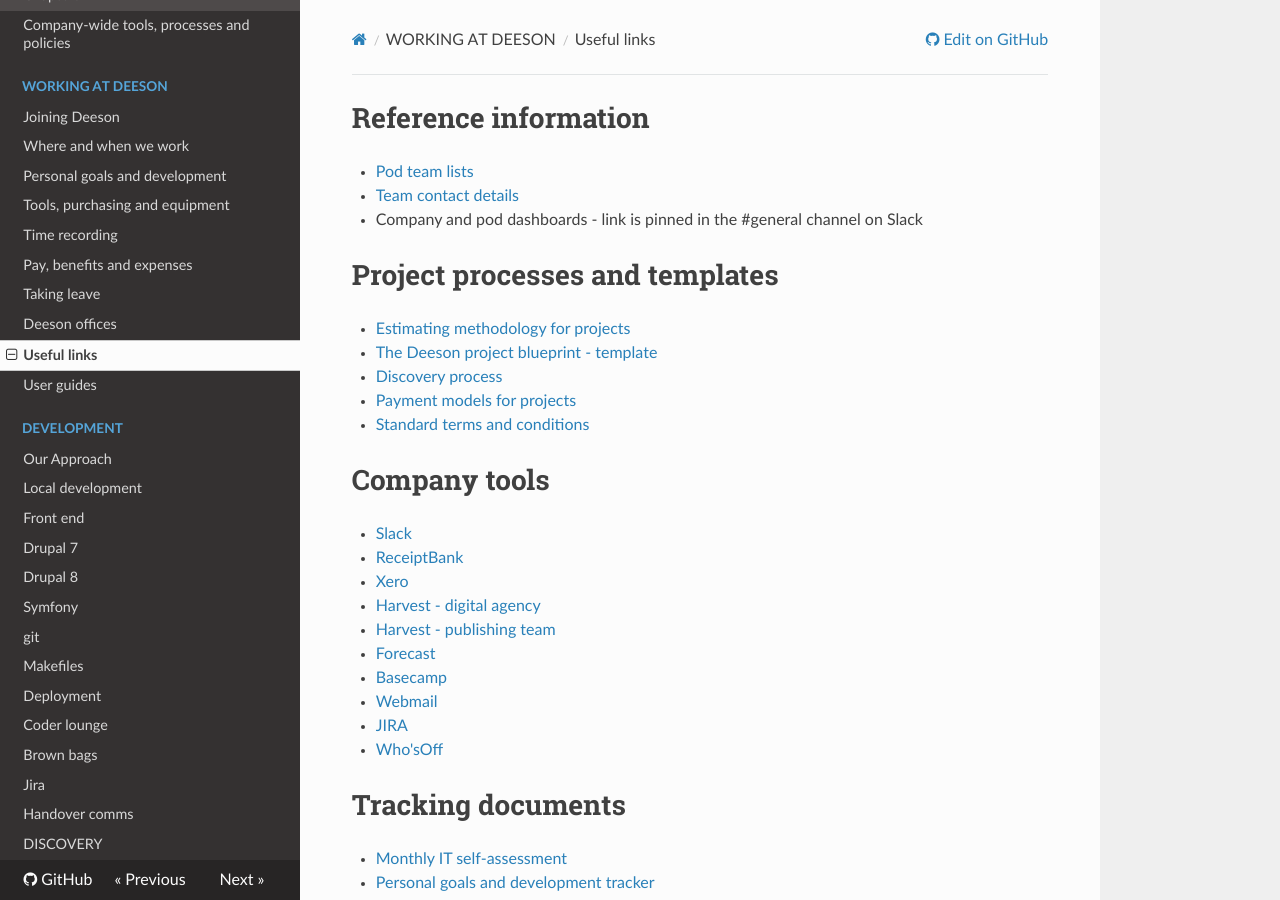
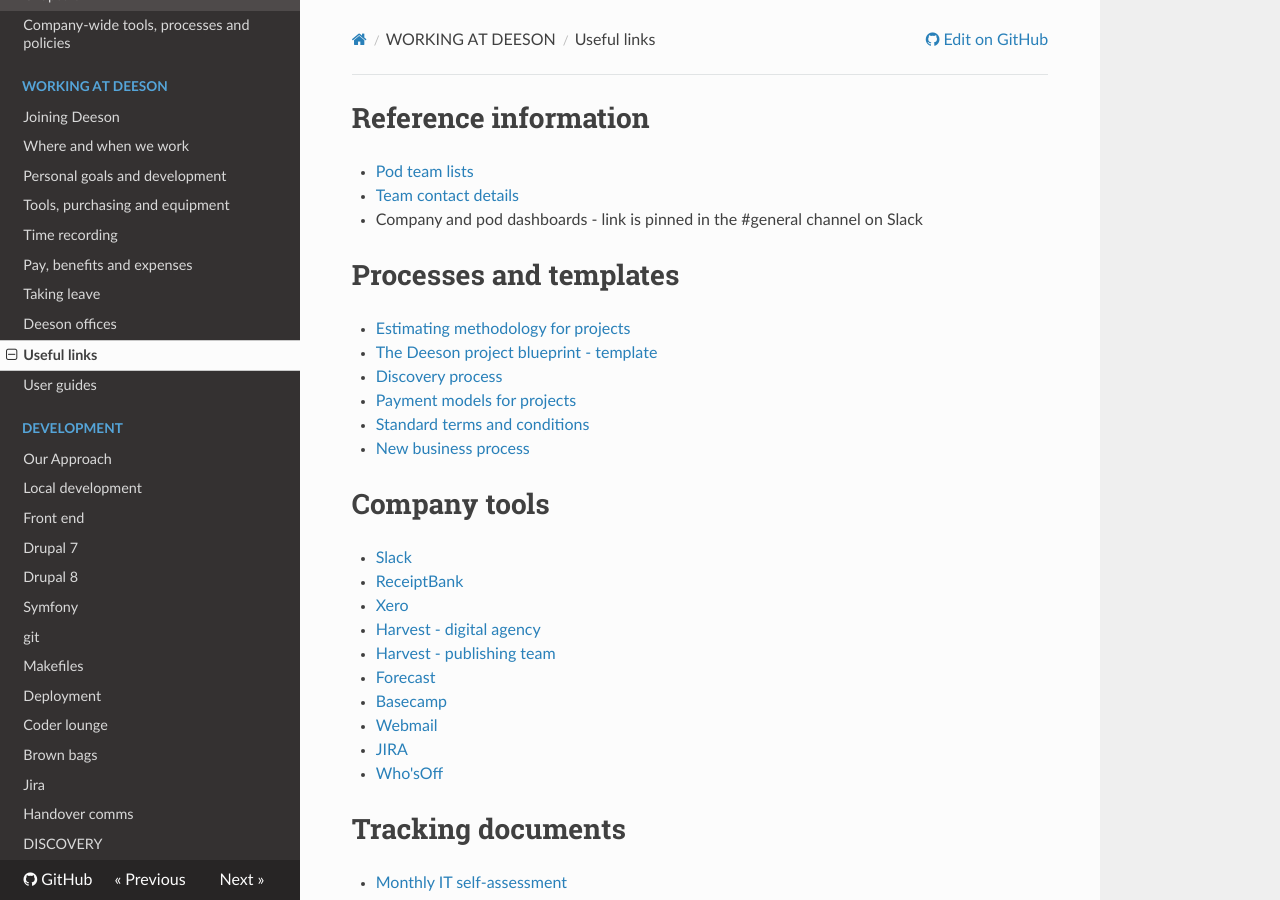
Before and after one commit to teamdeeson/codex, an MkDocs documentation site: the page built from docs/working-at-deeson/useful-links.md, in a window 1280 px wide and 900 px high. Built offline with MkDocs 1.6.1, drawn with Linux system fonts in a browser that asks for light colours; nearby versions of some CDN libraries; old or Windows-style settings are respelled for this version of MkDocs.

Commit message:
Added new biz process to useful links

```diff
--- a/docs/working-at-deeson/useful-links.md
+++ b/docs/working-at-deeson/useful-links.md
@@ -4,13 +4,14 @@
 - [Team contact details](https://deeson-agency.slack.com/team)
 - Company and pod dashboards - link is pinned in the #general channel on Slack
 
-#Project processes and templates
+#Processes and templates
 
 - [Estimating methodology for projects](https://docs.google.com/document/d/115Pup6P7hL1tMS6K4cSX_ewzWom96Eb3dtmrOlR3alw/edit)
 - [The Deeson project blueprint - template](https://docs.google.com/document/d/1fqNkhTgEo6OZj8ewQAioTqbjDWq61cxRIN3FjDsQvMg/edit)
 - [Discovery process](https://docs.google.com/document/d/1ugutCc-e7LvaPNYw3X7T2pEwz2KulCzc2TWGpa-5mAw/edit#heading=h.dglinb4whg2q)
 - [Payment models for projects](https://docs.google.com/document/d/1Bti69GzVe_mk0MCRn5w_lLpzhks_HyLZvarxIT1fqbo/edit)
 - [Standard terms and conditions](https://docs.google.com/document/d/1AqcHf5br2mpxLUTZ9GqucezAgr3oCto8drbpARhmOGY/edit)
+- [New business process](https://docs.google.com/presentation/d/12YKQqMV48oZx2KfD0qqJaE9ZIVrtw3yRx1hz7jwRmj0/edit#slide=id.p)
 
 #Company tools
 
```
